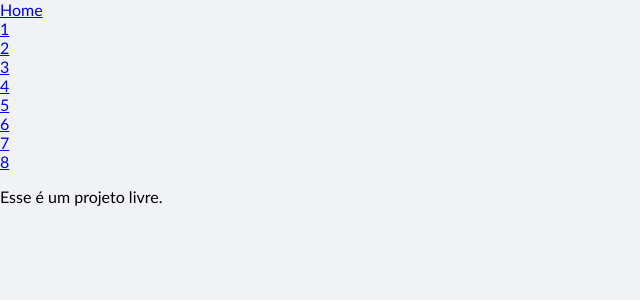
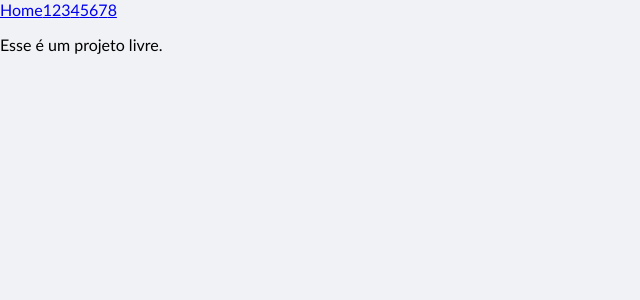
Before and after one commit to pgmedeiros/kuab, a Next.js app: page / in a window 1280 px wide. Shown: the top 300 px of the page, without its empty margins (0-640 px from the left). Built offline with nearby package versions, Linux system fonts and the light colour scheme.

Commit message:
create navbar

```diff
--- a/app/layout.tsx
+++ b/app/layout.tsx
@@ -1,6 +1,5 @@
 import styles from './app.module.css';
-import Link from 'next/link';
-
+import Navbar from './lib/navbar';
 export const metadata = {
   title: 'Next.js',
   description: 'Generated by Next.js',
@@ -13,16 +12,10 @@ export default function RootLayout({
 }) {
   return (
     <html lang="en">
-      <Link href="/">Home</Link>
-      <Link href="/semester/1">1</Link>
-      <Link href="/semester/2">2</Link>
-      <Link href="/semester/3">3</Link>
-      <Link href="/semester/4">4</Link>
-      <Link href="/semester/5">5</Link>
-      <Link href="/semester/6">6</Link>
-      <Link href="/semester/7">7</Link>
-      <Link href="/semester/8">8</Link>
-      <body className={styles.main}>{children}</body>
+      <body className={styles.main}>
+        <Navbar/>
+        {children}
+      </body>
     </html>
   )
 }
--- /dev/null
+++ b/app/lib/navbar.tsx
@@ -0,0 +1,20 @@
+import Link from "next/link";
+
+export default function Navbar() {
+
+
+    return(
+        <nav>
+          <Link href="/">Home</Link>
+          <Link href="/semester/1">1</Link>
+          <Link href="/semester/2">2</Link>
+          <Link href="/semester/3">3</Link>
+          <Link href="/semester/4">4</Link>
+          <Link href="/semester/5">5</Link>
+          <Link href="/semester/6">6</Link>
+          <Link href="/semester/7">7</Link>
+          <Link href="/semester/8">8</Link>
+        </nav>
+    );
+
+}
```
